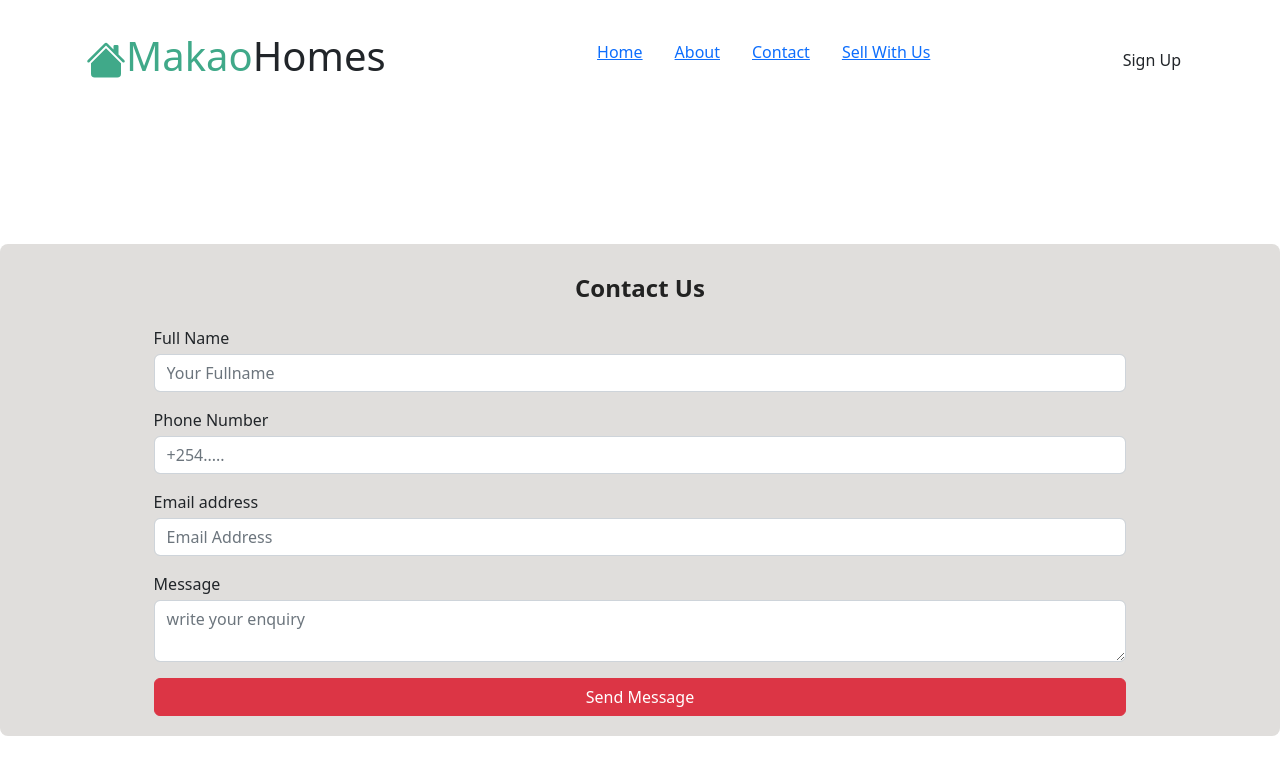
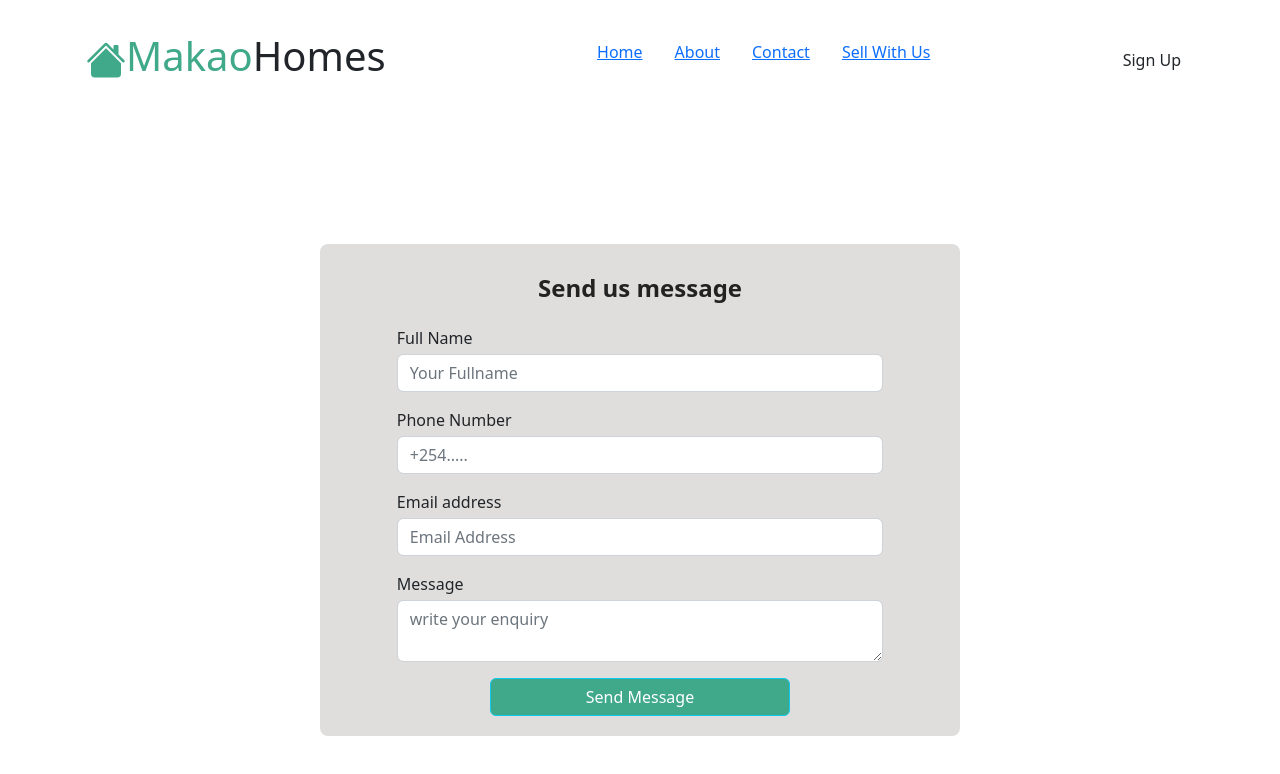
Before and after one commit to mbuimbogo/Makao-Homes-frontend, a React (Create React App) app in the folder makao-homes/: page /contactus in a window 1280 px wide. Shown: the top 774 px of the page. Built offline with nearby package versions, Linux system fonts and the light colour scheme.

Commit message:
contacontact page styling

```diff
--- a/makao-homes/src/App.css
+++ b/makao-homes/src/App.css
@@ -6,6 +6,15 @@
   height: 100vh;
 }
 
+.Auth-form-container1 {
+  display: flex;
+  justify-content: center;
+  align-items: center;
+  width: 50vw;
+  height: 100vh;
+  margin: auto;
+  background-color: white;
+}
 .Auth-form {
   width: 1420px;
   /* box-shadow: rgb(0 0 0 / 16%) 1px 1px 10px; */
--- a/makao-homes/src/components/Contact.js
+++ b/makao-homes/src/components/Contact.js
@@ -20,10 +20,10 @@ function Contact(props){
     console.log(state);
   };
     return (
-        <div className="Auth-form-container">
+        <div className="Auth-form-container1">
           <form className="Auth-form" onSubmit={handleSubmit}>
             <div className="Auth-form-content">
-              <h3 className="Auth-form-title">Contact Us</h3>
+              <h3 className="Auth-form-title">Send us message</h3>
               <div className="form-group mt-3">
                 <label>Full Name</label>
                 <input
@@ -75,7 +75,7 @@ function Contact(props){
                 />
               </div>
               <div className="d-grid gap-2 mt-3">
-                <button type="submit" className="btn btn-danger">
+                <button type="submit" className="btn btn-info" style={{margin: "auto"}}>
                   Send Message
                 </button>
               </div>
--- a/makao-homes/src/components/Login.js
+++ b/makao-homes/src/components/Login.js
@@ -1,6 +1,9 @@
 
 import React, { useState } from "react"
 import { useNavigate } from 'react-router-dom'
+import {HiOutlineMenuAlt4} from 'react-icons/hi';
+import {FaRegTimesCircle} from 'react-icons/fa' ;
+import {BsFillHouseFill} from 'react-icons/bs'
 // first install bootstrap
 // npm install -save bootstrap
 // then install react dom
@@ -65,6 +68,7 @@ function Login(props) {
       <div className="Auth-form-container">
 
 
+
         <form className="Auth-form" onSubmit={handleSubmit}>
           <div className="Auth-form-content">
             <div><hr /></div>
@@ -103,7 +107,7 @@ function Login(props) {
               />
             </div>
             <div className="d-grid gap-2 mt-3">
-              <button type="submit" className="btn btn-primary">
+              <button type="submit" className="btn btn-info" style={{margin: "auto"}}>
                 Login
               </button>
             </div>
--- a/makao-homes/src/components/Signup.js
+++ b/makao-homes/src/components/Signup.js
@@ -119,7 +119,7 @@ function Signup(props){
                 />
               </div>
               <div className="d-grid gap-2 mt-3">
-                <button type="submit" className="btn btn-xs btn-primary">
+                <button type="submit" className="btn btn-info" style={{margin: "auto"}}>
                   Create Account
                 </button>
               </div>
```
